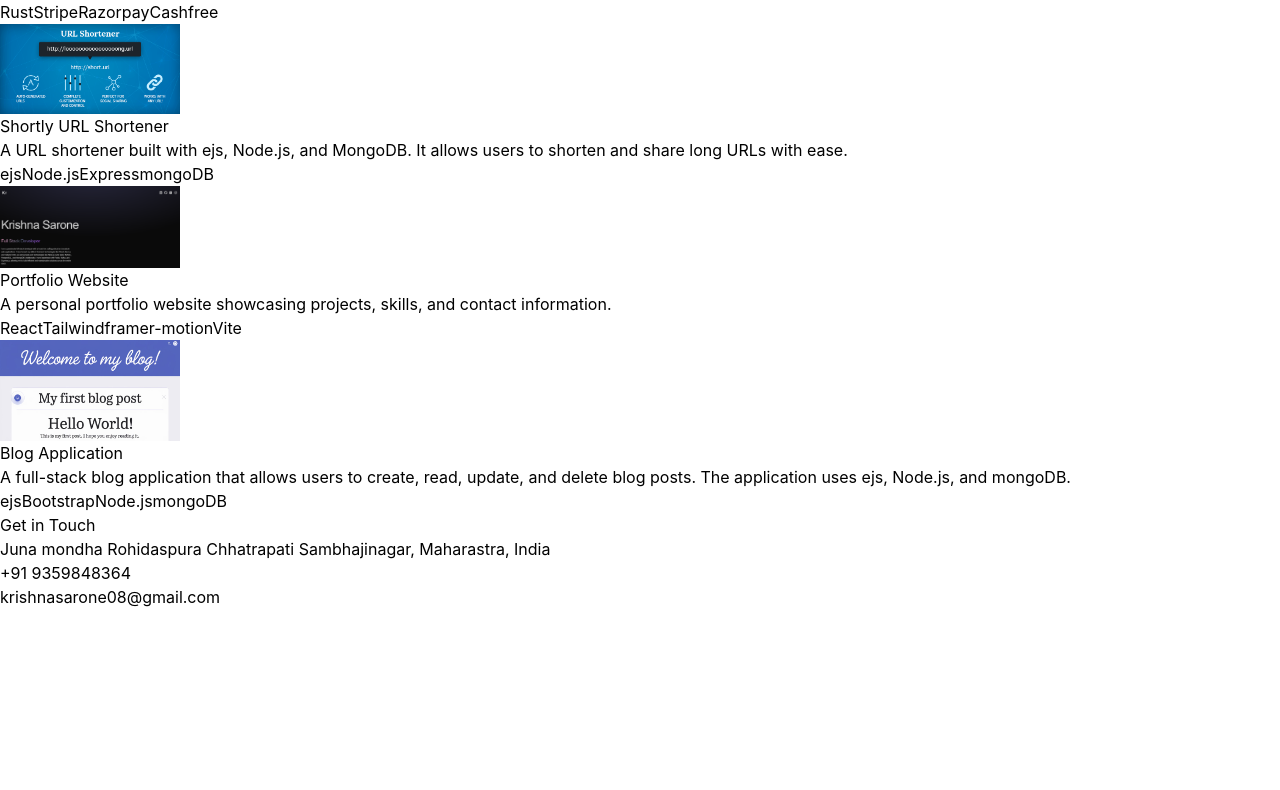
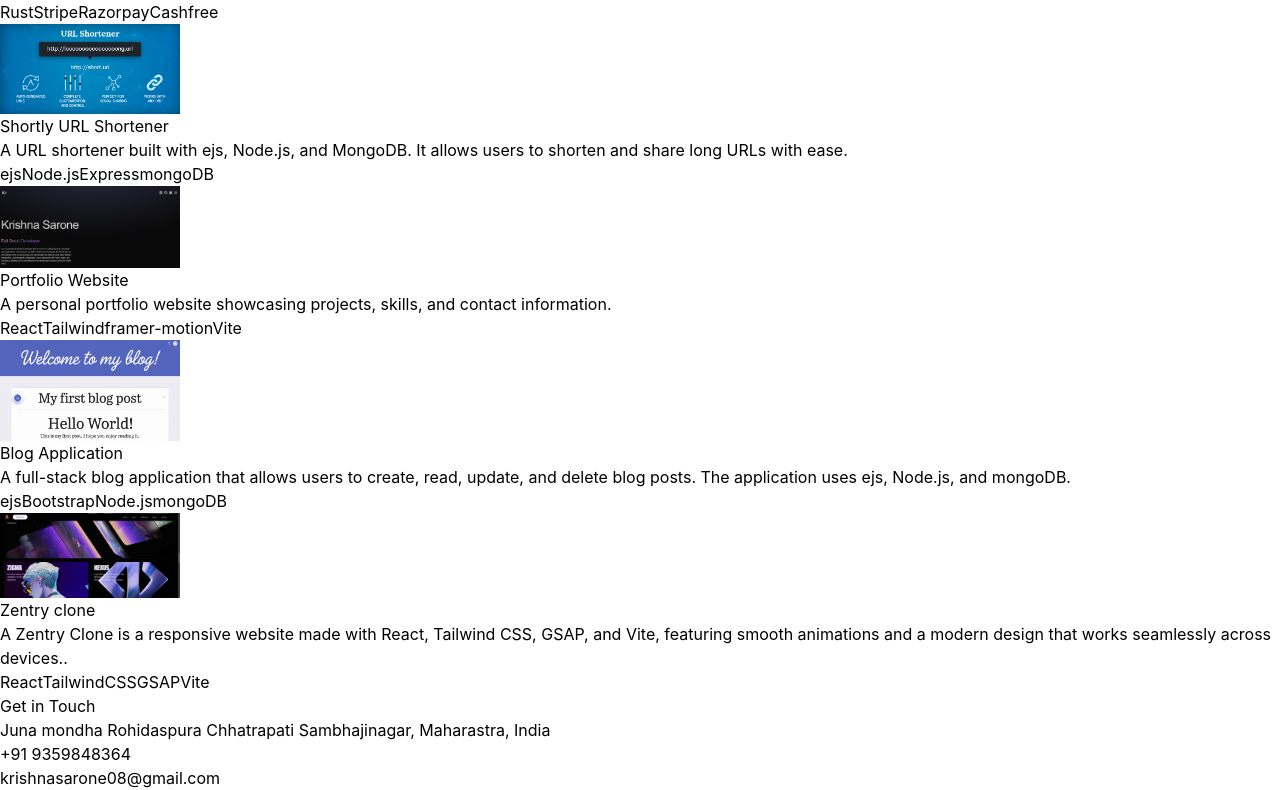
Before and after one commit to krisn2/portfolio, a React (Vite) app: page / in a window 1280 px wide. Shown: the part 1176-1966 px from the top of the page. Before the commit the page ends 1785 px from the top, so only its background shows below. Built offline with nearby package versions, Linux system fonts and the light colour scheme.

Commit message:
update new project

```diff
--- a/src/constants/index.js
+++ b/src/constants/index.js
@@ -2,6 +2,7 @@ import project1 from "../assets/projects/project-1.jpeg";
 import project2 from "../assets/projects/project-2.png";
 import project3 from "../assets/projects/project-3.png";
 import project4 from "../assets/projects/project-4.jpeg";
+import project5 from "../assets/projects/project-5.png";
 
 export const HERO_CONTENT = `I am a passionate full-stack developer with a knack for crafting robust and scalable web applications. I have honed my skills in front-end technologies like React and Tailwind CSS, as well as back-end technologies like Node.js, Actix Web, MySQL, PostgreSQL, and MongoDB. Additionally, I have experience with Redis, Kafka, and Express.js, allowing me to build efficient and maintainable solutions across the entire stack.`;
 
@@ -20,6 +21,7 @@ export const PROJECTS = [
       "This Rust crate provides an abstraction layer for integrating multiple payment gateways, including Stripe, Razorpay, and Cashfree. It allows for easy switching between different payment providers through a common interface.",
     technologies: ["Rust", "Stripe", "Razorpay", "Cashfree"],
   },
+
   {
     title: "Shortly URL Shortener",
     image: project2,
@@ -43,6 +45,14 @@ export const PROJECTS = [
       "A full-stack blog application that allows users to create, read, update, and delete blog posts. The application uses ejs, Node.js, and mongoDB.",
     technologies: ["ejs", "Bootstrap", "Node.js", "mongoDB"],
   },
+  {
+    title: "Zentry clone",
+    image: project5,
+    url:"https://zentry-pearl.vercel.app/",
+    description:
+      "A Zentry Clone is a responsive website made with React, Tailwind CSS, GSAP, and Vite, featuring smooth animations and a modern design that works seamlessly across devices..",
+    technologies: [ "React", "TailwindCSS", "GSAP", "Vite"],
+  },
 
 ];
 
```
Also changed, not shown: src/assets/projects/project-5.png (added).
